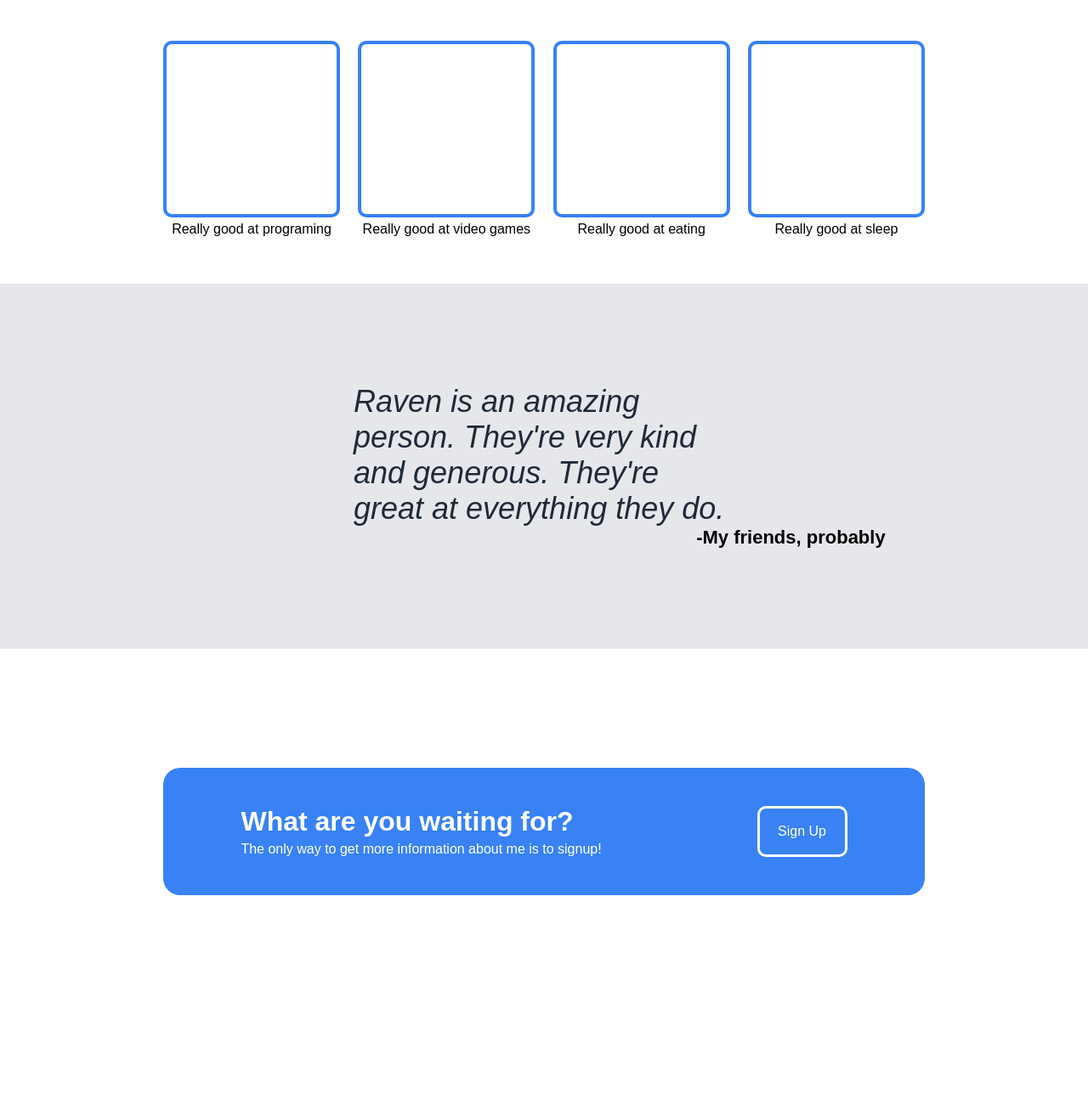
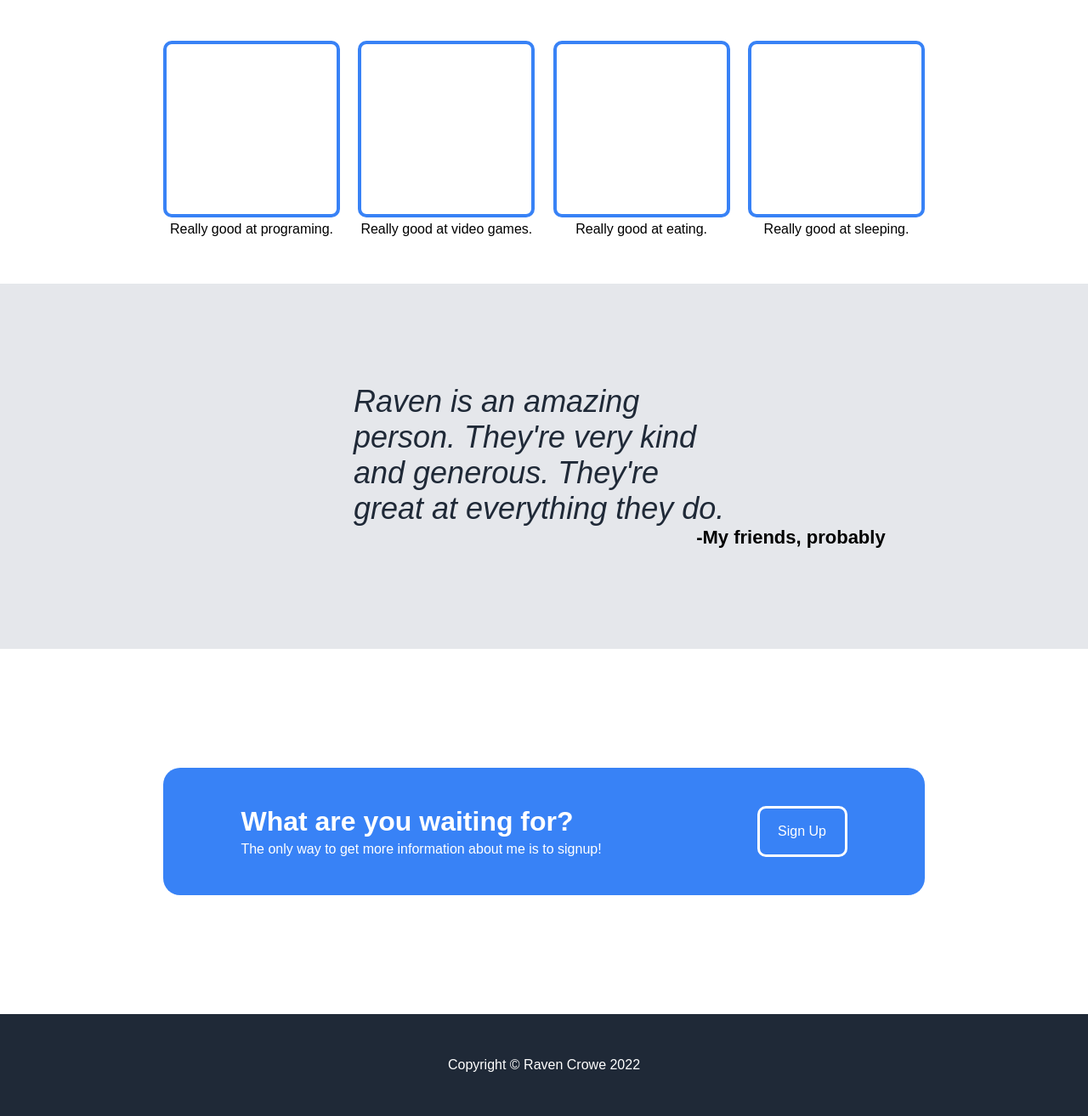
Before and after one commit to ravencrowe01/odin-landing-page, a plain HTML site: page index.html in a window 1280 px wide. Shown: the part 666-1980 px from the top of the page at 85% size. Before the commit the page ends 1860 px from the top, so only its background shows below. Drawn offline with Linux system fonts and the light colour scheme.

Commit message:
Added footer

```diff
--- a/index.html
+++ b/index.html
@@ -28,7 +28,7 @@
                         </div>
                     </div>
                     <div class="mainImage">
-                        <p>I'm not too keen on showing my face to the internet, so this is the best you get</p>
+                        <p>I'm not too keen on showing my face to the internet, so this is the best you get.</p>
                     </div>
                 </div>
             </div>
@@ -40,22 +40,22 @@
             <div class="infoContainer">
                 <div class="infoHolder">
                     <div class="infoImage"></div>
-                    <div class="infoText">Really good at programing</div>
+                    <div class="infoText"><p>Really good at programing.</p></div>
                 </div>
 
                 <div class="infoHolder">
                     <div class="infoImage"></div>
-                    <div class="infoText">Really good at video games</div>
+                    <div class="infoText"><p>Really good at video games.</p></div>
                 </div>
 
                 <div class="infoHolder">
                     <div class="infoImage"></div>
-                    <div class="infoText">Really good at eating</div>
+                    <div class="infoText"><p>Really good at eating.</p></div>
                 </div>
 
                 <div class="infoHolder">
                     <div class="infoImage"></div>
-                    <div class="infoText">Really good at sleep</div>
+                    <div class="infoText"><p>Really good at sleeping.</p></div>
                 </div>
             </div>
         </div>
@@ -82,4 +82,7 @@
             </div>
         </div>
 	</body>
+    <footer>
+        <p>Copyright &#169; Raven Crowe 2022</p>
+    </footer>
 </html>
--- a/styles.css
+++ b/styles.css
@@ -200,3 +200,12 @@
 .ctaFont {
     color: white;
 }
+
+footer {
+    display: flex;
+    justify-content: center;
+    align-items: center;
+    height: 120px;
+    background-color: #1F2937;
+    color: white;
+}
```
